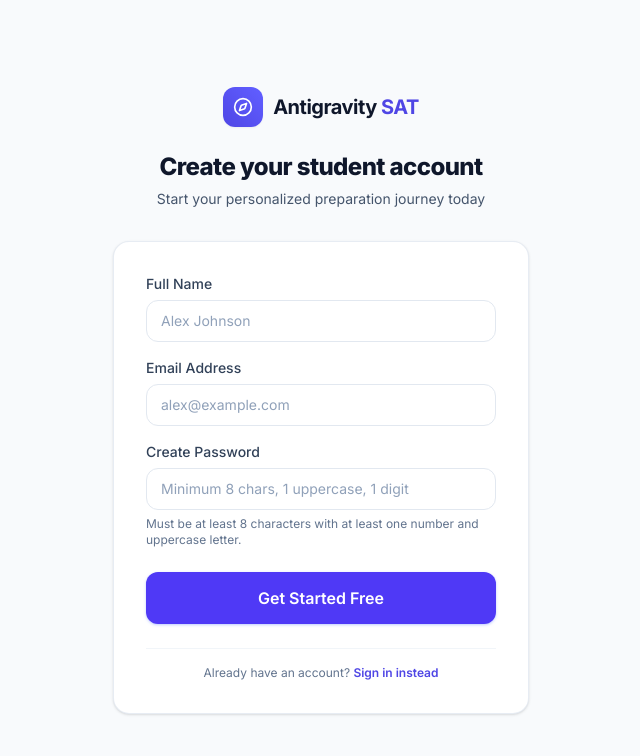
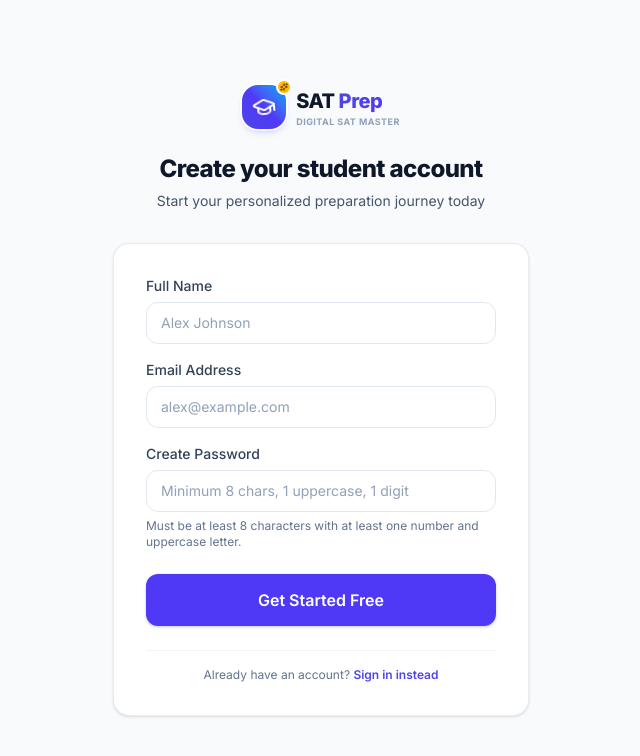
Before and after one commit to abdulboqiy01/sat-prep, a React (Vite) app: page /signup in a window 1280 px wide. Shown: the top 756 px of the page, without its empty margins (319-959 px from the left). Built offline with nearby package versions, Linux system fonts and the light colour scheme; no server answers.

Commit message:
feat: design modern educational brand logo and SVG favicon with academic mortarboard cap and excellence sparkle

```diff
--- a/index.html
+++ b/index.html
@@ -2,7 +2,7 @@
 <html lang="en">
   <head>
     <meta charset="UTF-8" />
-    <link rel="icon" type="image/svg+xml" href="/vite.svg" />
+    <link rel="icon" type="image/svg+xml" href="/favicon.svg" />
     <meta name="viewport" content="width=device-width, initial-scale=1.0" />
     <title>SATPrep — Personalized SAT Preparation</title>
     <!-- Inter Font -->
--- a/src/components/layout/Navbar.tsx
+++ b/src/components/layout/Navbar.tsx
@@ -1,7 +1,8 @@
 import React from 'react';
 import { Link, useNavigate } from 'react-router-dom';
-import { Compass, Sparkles } from 'lucide-react';
+import { Sparkles } from 'lucide-react';
 import { Button } from '../ui/Button';
+import { BrandLogo } from '../ui/BrandLogo';
 import { useAuth } from '../../context/AuthContext';
 
 export const Navbar: React.FC = () => {
@@ -12,15 +13,8 @@ export const Navbar: React.FC = () => {
     <header className="sticky top-0 z-40 w-full bg-white/80 backdrop-blur-md border-b border-slate-100">
       <div className="max-w-7xl mx-auto px-4 sm:px-6 lg:px-8 h-16 flex items-center justify-between">
         {/* Brand Logo */}
-        <Link to="/" className="flex items-center gap-2.5 group">
-          <div className="w-10 h-10 rounded-xl bg-gradient-to-tr from-brand-600 to-indigo-500 flex items-center justify-center text-white shadow-xs group-hover:scale-105 transition-transform">
-            <Compass className="w-5 h-5" />
-          </div>
-          <div>
-            <span className="font-bold text-lg text-slate-900 tracking-tight flex items-center gap-1.5">
-              <span className="text-brand-600 font-extrabold">SATPrep</span>
-            </span>
-          </div>
+        <Link to="/" className="group">
+          <BrandLogo size="md" />
         </Link>
 
         {/* Public Navigation Links */}
--- /dev/null
+++ b/src/components/ui/BrandLogo.tsx
@@ -0,0 +1,64 @@
+import React from 'react';
+import { GraduationCap, Sparkles } from 'lucide-react';
+
+interface BrandLogoProps {
+  size?: 'sm' | 'md' | 'lg';
+  showText?: boolean;
+  className?: string;
+}
+
+export const BrandLogo: React.FC<BrandLogoProps> = ({
+  size = 'md',
+  showText = true,
+  className = '',
+}) => {
+  const iconSizes = {
+    sm: 'w-7 h-7 rounded-lg',
+    md: 'w-9 h-9 rounded-xl',
+    lg: 'w-11 h-11 rounded-2xl',
+  };
+
+  const capSizes = {
+    sm: 'w-4 h-4',
+    md: 'w-5 h-5',
+    lg: 'w-6 h-6',
+  };
+
+  const textSizes = {
+    sm: 'text-sm',
+    md: 'text-base',
+    lg: 'text-xl',
+  };
+
+  return (
+    <div className={`flex items-center gap-2.5 ${className}`}>
+      {/* Educational Emblem Badge */}
+      <div
+        className={`${iconSizes[size]} relative bg-gradient-to-tr from-brand-600 via-indigo-600 to-sky-500 text-white flex items-center justify-center shadow-md shadow-brand-500/25 ring-2 ring-white/80 shrink-0 group-hover:scale-105 transition-all duration-200`}
+      >
+        <GraduationCap className={`${capSizes[size]} -rotate-6 filter drop-shadow-xs`} />
+        {/* Academic Excellence Sparkle */}
+        <span className="absolute -top-1 -right-1 w-3 h-3 bg-amber-400 rounded-full flex items-center justify-center ring-2 ring-white shadow-xs">
+          <Sparkles className="w-2 h-2 text-amber-950" />
+        </span>
+      </div>
+
+      {/* Brand Logotype */}
+      {showText && (
+        <div className="flex flex-col leading-none">
+          <div className={`font-black tracking-tight text-slate-900 ${textSizes[size]} flex items-center gap-1`}>
+            <span>SAT</span>
+            <span className="bg-gradient-to-r from-brand-600 to-indigo-600 bg-clip-text text-transparent">
+              Prep
+            </span>
+          </div>
+          <span className="text-[9px] font-bold uppercase tracking-wider text-slate-400 mt-0.5">
+            Digital SAT Master
+          </span>
+        </div>
+      )}
+    </div>
+  );
+};
+
+export default BrandLogo;
--- a/src/pages/ForgotPasswordPage.tsx
+++ b/src/pages/ForgotPasswordPage.tsx
@@ -2,12 +2,13 @@ import React, { useState } from 'react';
 import { Link } from 'react-router-dom';
 import { useForm } from 'react-hook-form';
 import { zodResolver } from '@hookform/resolvers/zod';
-import { Compass, AlertCircle, CheckCircle2, ArrowLeft } from 'lucide-react';
+import { AlertCircle, CheckCircle2, ArrowLeft } from 'lucide-react';
 import { resetPasswordRequestSchema, type ResetPasswordRequestInput } from '../schemas/auth.schema';
 import { AuthService } from '../services/auth.service';
 import { Button } from '../components/ui/Button';
 import { Input } from '../components/ui/Input';
 import { Card } from '../components/ui/Card';
+import { BrandLogo } from '../components/ui/BrandLogo';
 
 export const ForgotPasswordPage: React.FC = () => {
   const [success, setSuccess] = useState(false);
@@ -34,13 +35,8 @@ export const ForgotPasswordPage: React.FC = () => {
   return (
     <div className="min-h-screen bg-slate-50 flex flex-col justify-center py-12 sm:px-6 lg:px-8">
       <div className="sm:mx-auto sm:w-full sm:max-w-md text-center">
-        <Link to="/" className="inline-flex items-center gap-2.5 mb-6 group">
-          <div className="w-10 h-10 rounded-xl bg-gradient-to-tr from-brand-600 to-indigo-500 flex items-center justify-center text-white shadow-xs group-hover:scale-105 transition">
-            <Compass className="w-5 h-5" />
-          </div>
-          <span className="font-bold text-xl text-slate-900 tracking-tight">
-            Antigravity <span className="text-brand-600">SAT</span>
-          </span>
+        <Link to="/" className="inline-flex mb-6 group justify-center">
+          <BrandLogo size="lg" />
         </Link>
         <h2 className="text-2xl font-extrabold text-slate-900 tracking-tight">
           Reset your password
--- a/src/pages/LandingPage.tsx
+++ b/src/pages/LandingPage.tsx
@@ -2,7 +2,7 @@ import React from 'react';
 import { useNavigate } from 'react-router-dom';
 import {
   Sparkles,
-  Compass,
+  GraduationCap,
   ArrowRight,
   Brain,
   TrendingUp,
@@ -221,14 +221,14 @@ export const LandingPage: React.FC = () => {
       <footer className="bg-white border-t border-slate-200 py-10 text-xs text-slate-500">
         <div className="max-w-7xl mx-auto px-4 sm:px-6 lg:px-8 flex flex-col md:flex-row items-center justify-between gap-4">
           <div className="flex items-center gap-2 font-semibold text-slate-700">
-            <Compass className="w-4 h-4 text-brand-600" />
-            Antigravity SAT Platform
+            <GraduationCap className="w-4 h-4 text-brand-600" />
+            SATPrep Learning Platform
           </div>
           <div className="text-center md:text-left">
             SAT® is a trademark registered by the College Board, which is not affiliated with, and does not endorse, this product.
           </div>
           <div>
-            &copy; {new Date().getFullYear()} Antigravity SAT. All rights reserved.
+            &copy; {new Date().getFullYear()} SATPrep. All rights reserved.
           </div>
         </div>
       </footer>
--- a/src/pages/LoginPage.tsx
+++ b/src/pages/LoginPage.tsx
@@ -2,12 +2,13 @@ import React, { useState } from 'react';
 import { Link, useNavigate, useLocation } from 'react-router-dom';
 import { useForm } from 'react-hook-form';
 import { zodResolver } from '@hookform/resolvers/zod';
-import { Compass, AlertCircle } from 'lucide-react';
+import { AlertCircle } from 'lucide-react';
 import { loginSchema, type LoginInput } from '../schemas/auth.schema';
 import { AuthService } from '../services/auth.service';
 import { Button } from '../components/ui/Button';
 import { Input } from '../components/ui/Input';
 import { Card } from '../components/ui/Card';
+import { BrandLogo } from '../components/ui/BrandLogo';
 
 export const LoginPage: React.FC = () => {
   const navigate = useNavigate();
@@ -42,13 +43,8 @@ export const LoginPage: React.FC = () => {
   return (
     <div className="min-h-screen bg-slate-50 flex flex-col justify-center py-12 sm:px-6 lg:px-8">
       <div className="sm:mx-auto sm:w-full sm:max-w-md text-center">
-        <Link to="/" className="inline-flex items-center gap-2.5 mb-6 group">
-          <div className="w-10 h-10 rounded-xl bg-gradient-to-tr from-brand-600 to-indigo-500 flex items-center justify-center text-white shadow-xs group-hover:scale-105 transition">
-            <Compass className="w-5 h-5" />
-          </div>
-          <span className="font-bold text-xl text-slate-900 tracking-tight">
-            Antigravity <span className="text-brand-600">SAT</span>
-          </span>
+        <Link to="/" className="inline-flex mb-6 group justify-center">
+          <BrandLogo size="lg" />
         </Link>
         <h2 className="text-2xl font-extrabold text-slate-900 tracking-tight">
           Welcome back
--- a/src/pages/OnboardingPage.tsx
+++ b/src/pages/OnboardingPage.tsx
@@ -1,7 +1,7 @@
 import React, { useState } from 'react';
 import { useNavigate } from 'react-router-dom';
 import {
-  Compass,
+  GraduationCap,
   ArrowRight,
   ArrowLeft,
   Sparkles,
@@ -106,9 +106,9 @@ export const OnboardingPage: React.FC = () => {
     <div className="min-h-screen bg-slate-50 flex flex-col justify-between py-8 px-4 sm:px-6 lg:px-8">
       {/* Header Bar */}
       <div className="max-w-2xl mx-auto w-full flex items-center justify-between mb-8">
-        <div className="flex items-center gap-2">
-          <div className="w-8 h-8 rounded-lg bg-brand-600 flex items-center justify-center text-white">
-            <Compass className="w-4 h-4" />
+        <div className="flex items-center gap-2.5">
+          <div className="w-8 h-8 rounded-xl bg-gradient-to-tr from-brand-600 to-indigo-600 flex items-center justify-center text-white shadow-xs">
+            <GraduationCap className="w-4 h-4" />
           </div>
           <span className="font-bold text-slate-900 text-sm">Personalize Your SAT Prep</span>
         </div>
--- a/src/pages/SignupPage.tsx
+++ b/src/pages/SignupPage.tsx
@@ -2,12 +2,13 @@ import React, { useState } from 'react';
 import { Link, useNavigate } from 'react-router-dom';
 import { useForm } from 'react-hook-form';
 import { zodResolver } from '@hookform/resolvers/zod';
-import { Compass, AlertCircle } from 'lucide-react';
+import { AlertCircle } from 'lucide-react';
 import { signUpSchema, type SignUpInput } from '../schemas/auth.schema';
 import { AuthService } from '../services/auth.service';
 import { Button } from '../components/ui/Button';
 import { Input } from '../components/ui/Input';
 import { Card } from '../components/ui/Card';
+import { BrandLogo } from '../components/ui/BrandLogo';
 
 export const SignupPage: React.FC = () => {
   const navigate = useNavigate();
@@ -40,13 +41,8 @@ export const SignupPage: React.FC = () => {
   return (
     <div className="min-h-screen bg-slate-50 flex flex-col justify-center py-12 sm:px-6 lg:px-8">
       <div className="sm:mx-auto sm:w-full sm:max-w-md text-center">
-        <Link to="/" className="inline-flex items-center gap-2.5 mb-6 group">
-          <div className="w-10 h-10 rounded-xl bg-gradient-to-tr from-brand-600 to-indigo-500 flex items-center justify-center text-white shadow-xs group-hover:scale-105 transition">
-            <Compass className="w-5 h-5" />
-          </div>
-          <span className="font-bold text-xl text-slate-900 tracking-tight">
-            Antigravity <span className="text-brand-600">SAT</span>
-          </span>
+        <Link to="/" className="inline-flex mb-6 group justify-center">
+          <BrandLogo size="lg" />
         </Link>
         <h2 className="text-2xl font-extrabold text-slate-900 tracking-tight">
           Create your student account
```
Also changed, not shown: src/components/layout/AppLayout.tsx (+5 -22 lines), public/favicon.svg (added).
